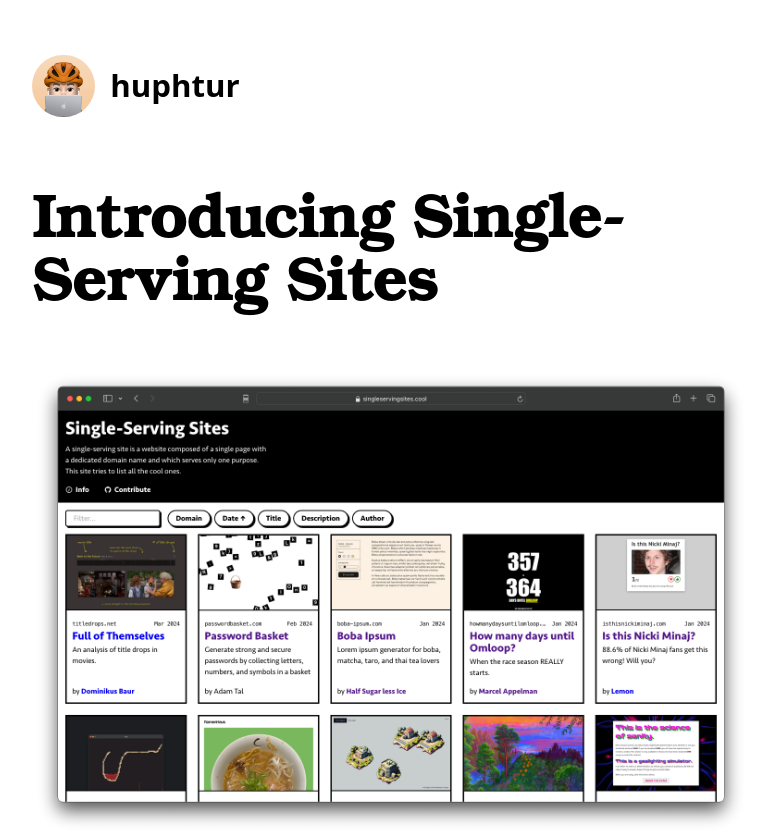
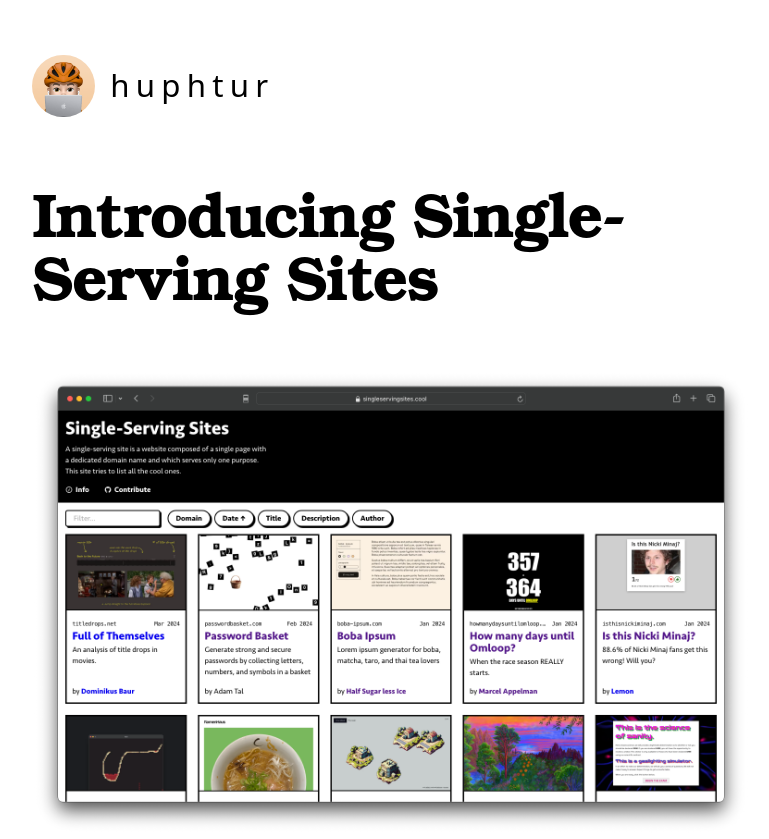
Before and after one commit to huphtur/huphtur.nl, an Eleventy site: page src/index.liquid in a window 1280 px wide. Shown: the top 839 px of the page, without its empty margins (249-1018 px from the left). Built offline with nearby package versions, Linux system fonts and the light colour scheme; Eleventy itself is replaced by a stand-in of ours; files that its build step writes are made by us from their sources; no server answers; what eleventy-plugin-embed-everything would draw is missing.

Commit message:
font shorthand 🤲

```diff
--- a/src/styles.css
+++ b/src/styles.css
@@ -1,18 +1,13 @@
 :root {
   color-scheme: light dark;
   --accent: #ec622b;
-}
-
-* {
-  line-height: calc(1em + .5rem);
 }
 
 html {
   scroll-behavior: smooth;
   background-color: Canvas;
   color: CanvasText;
-  font-family: system-ui, sans-serif, Apple Color Emoji, Segoe UI Emoji, Segoe UI Symbol, Noto Color Emoji;
-  font-size: clamp(1rem, .75rem + 1.5vi, 3.25rem);
+  font: 200 clamp(1rem, .75rem + 1.5vi, 3.25rem)/calc(1em + .5rem) system-ui, sans-serif, Apple Color Emoji, Segoe UI Emoji, Segoe UI Symbol, Noto Color Emoji;
 }
 
 a {
@@ -49,8 +44,8 @@ body {
 
 header a {
   align-items: center;
-  font-weight: bold;
   display: flex;
+  letter-spacing: .2rem;
 }
 
 header img {
```
